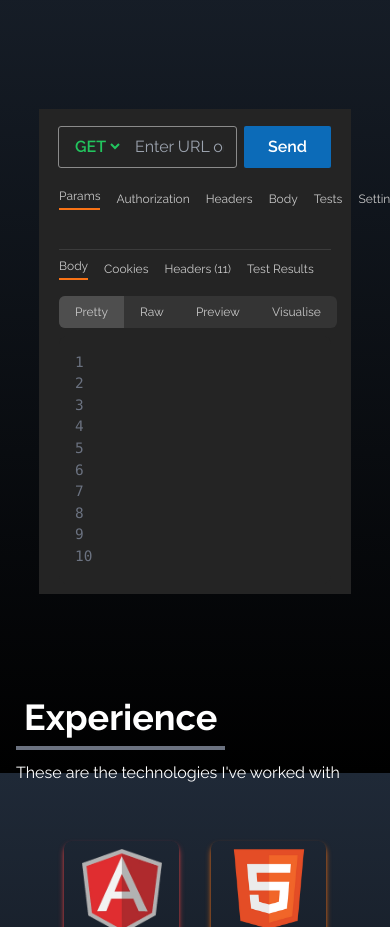
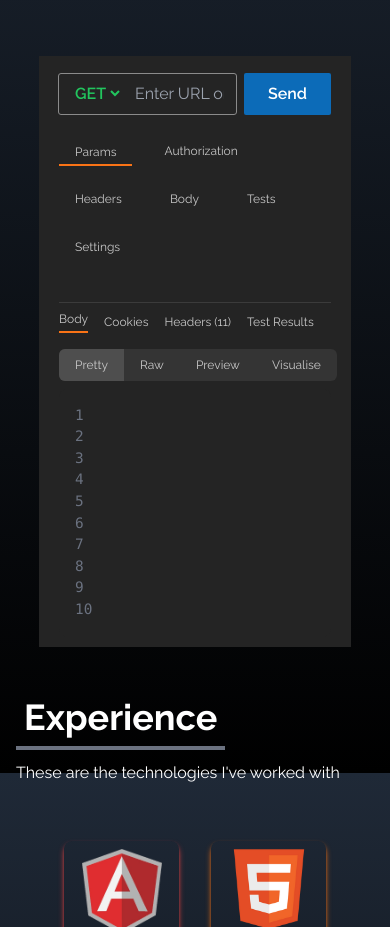
Before and after one commit to TEJASVISJAIN/portfolio-website, a React (Create React App) app: page / in a window 390 px wide. Shown: the part 3520-4447 px from the top of the page. Built offline with nearby package versions, Linux system fonts and the light colour scheme; the HTML template or start-up script is replaced by a standard one.

Commit message:
fixed the wrapping of options in postman tool on small screens

```diff
--- a/src/components/Postman.jsx
+++ b/src/components/Postman.jsx
@@ -8,6 +8,17 @@ const PostmanComponent = () => {
   const [headers, setHeaders] = useState("");
   const [response, setResponse] = useState(null);
   const initialResponseArea = [1, 2, 3, 4, 5, 6, 7, 8, 9, 10];
+
+  let options = [
+    "Params",
+    "Authorization",
+    "Headers",
+    "Body",
+    "Tests",
+    "Settings",
+  ];
+  let options2 = ["Body", "Cookies", "Headers", "Test Results"];
+  const [optionType, setOptionType] = useState(options[0]);
   const handleSubmit = async (e) => {
     e.preventDefault();
 
@@ -98,14 +109,30 @@ const PostmanComponent = () => {
           </div>
           <div
             class="flex flex-row gap-4 py-2 items-center text-xs select-none"
-            style={{ color: "#c9c9c9" }}
+            style={{ color: "#c9c9c9", flexWrap: "wrap" }}
           >
-            <span class="border-b-2 pb-1  border-orange-500">Params</span>
-            <span>Authorization</span>
-            <span>Headers</span>
-            <span>Body</span>
-            <span>Tests</span>
-            <span>Settings</span>
+            {options.map((ele, id) => {
+              return (
+                <div
+                  key={ele} // Add a unique key for each element
+                  className={`px-4 py-2 ${
+                    ele == optionType
+                      ? "border-b-2 pb-1  border-orange-500"
+                      : ""
+                  }`}
+                  style={{ cursor: "pointer" }}
+                  onClick={() => setOptionType(ele)}
+                >
+                  {ele}
+                </div>
+              );
+            })}
+            {/* <div class="border-b-2 pb-1  border-orange-500">Params</div>
+            <div>Authorization</div>
+            <div>Headers</div>
+            <div>Body</div>
+            <div>Tests</div>
+            <div>Settings</div> */}
           </div>
 
           <div class="h-8 border-b border-[#3b3b3b] cursor-n-resize"></div>
```
